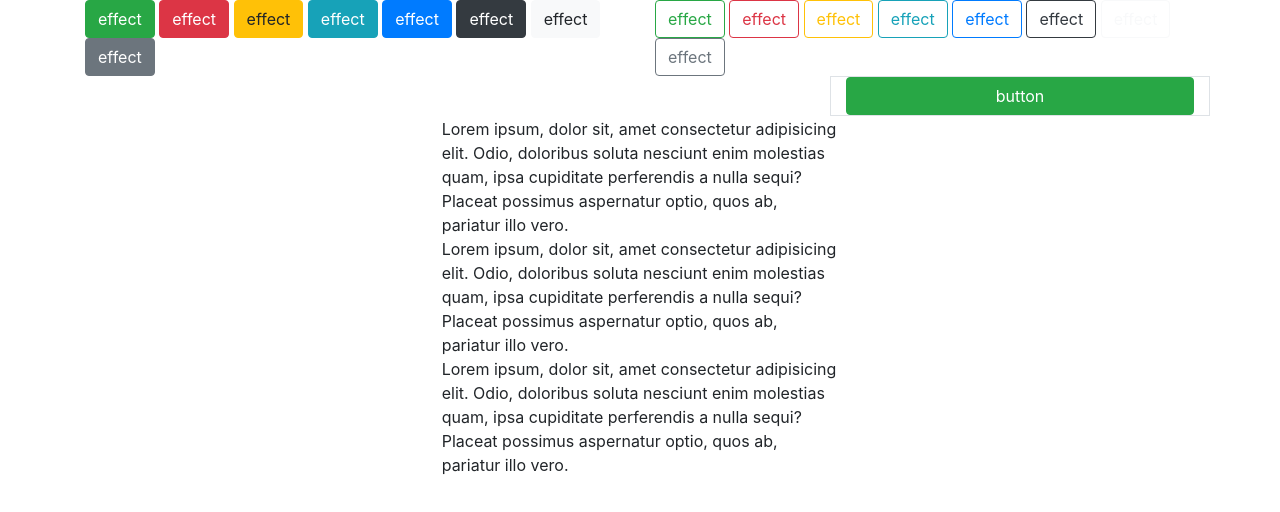
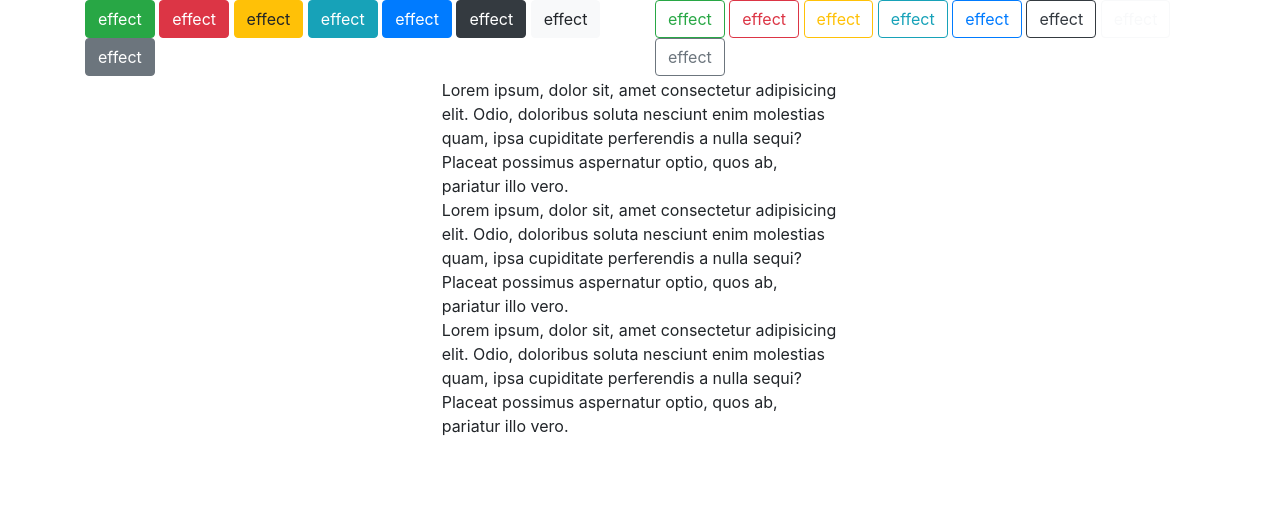
Before and after one commit to BekAsilbekUmarov/bootstrap, a plain HTML site: page index.html in a window 1280 px wide. Drawn offline with Linux system fonts and the light colour scheme.

Commit message:
remove btn

```diff
--- a/index.html
+++ b/index.html
@@ -41,9 +41,6 @@
 			<div class="col-4">
 
 			</div>
-			<div class="col-4 border">
-				<div class="btn btn-success btn-block">button</div>
-			</div>
 
 			</div>
 		</div>
```
